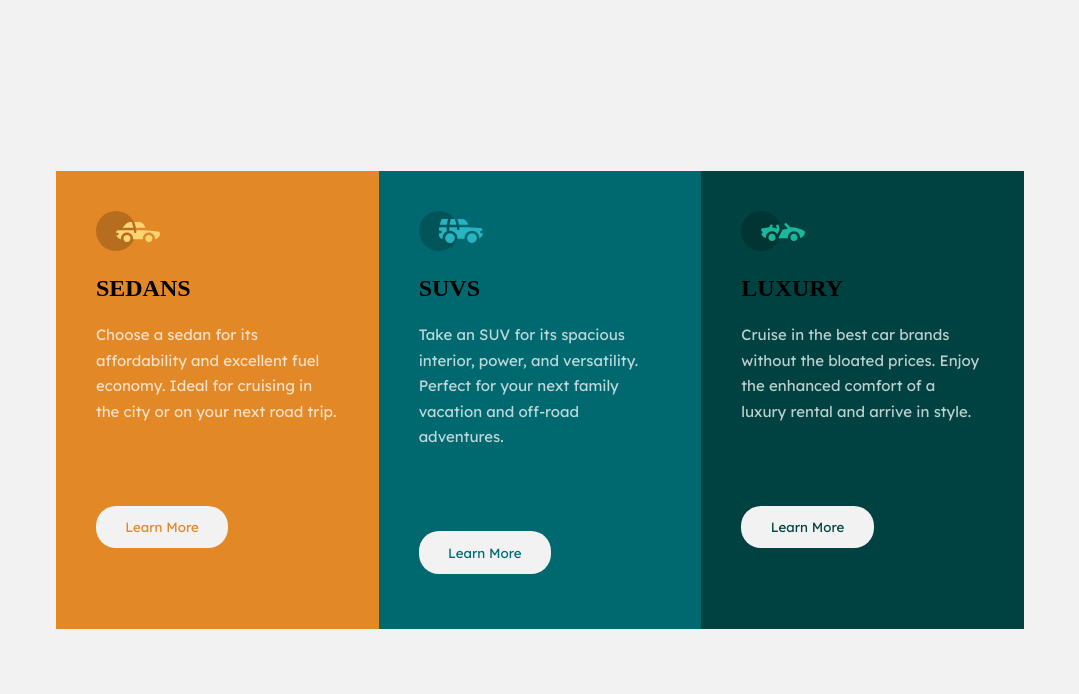
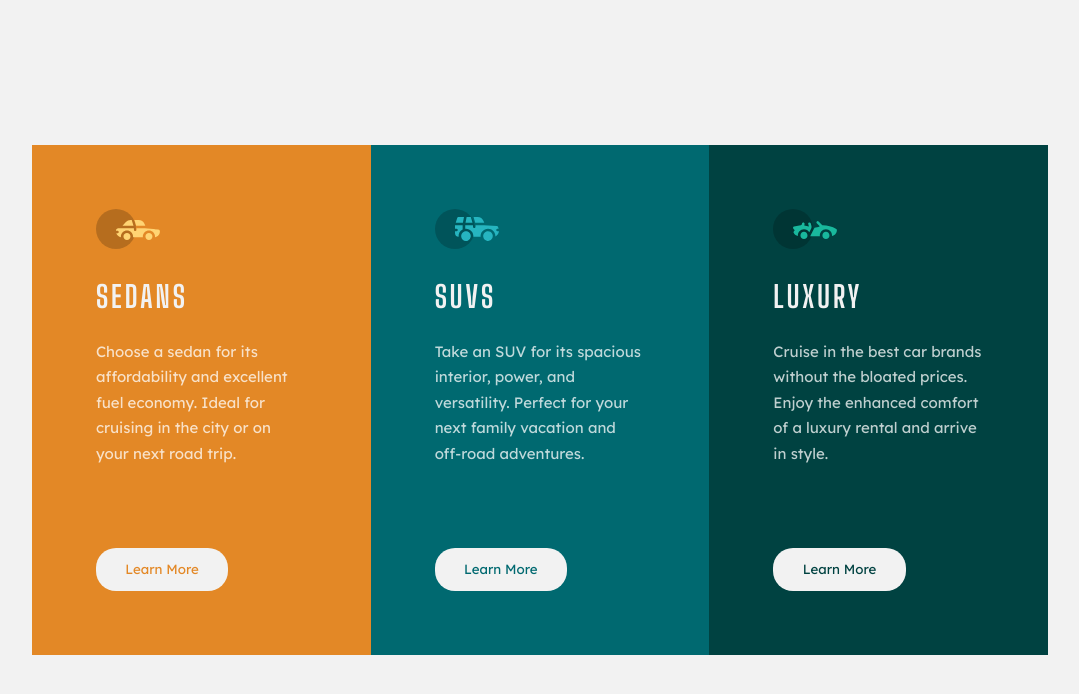
Before and after one commit to iqra0001/3-Column-Preview-Card-Component, a plain HTML site: page index.html in a window 1280 px wide. Shown: the whole page, without its empty margins (100-1179 px from the left). Drawn offline with Linux system fonts and the light colour scheme.

Commit message:
Update style.css

```diff
--- a/style.css
+++ b/style.css
@@ -17,10 +17,11 @@ body{
 	background-color: var(--bg-h-btns);
 }
 
-h1{
+h2{
 	font-family: var(--heading-font);
 	color: var(--bg-h-btns);
 	letter-spacing: 3px;
+	font-size: 30px;
 }
 
 p{
@@ -45,17 +46,17 @@ p{
 
 .card1{
 	background-color: var(--cardone);
-	padding: 2.5em;
+	padding: 4em;
 }
 
 .card2{
 	background-color: var(--cardtwo);
-	padding: 2.5em;
+	padding: 4em;
 }
 
 .card3{
 	background-color: var(--cardthree);
-	padding: 2.5em;
+	padding: 4em;
 }
 
 button{
@@ -65,7 +66,7 @@ button{
 	border-radius: 20px;
 	font-family: var(--paragraph-font);
 	margin-top: 5em;
-	margin-bottom: 1.1em;
+	margin-bottom: auto;
 }
 
 .sedans-btn{
@@ -95,3 +96,9 @@ img:hover{
 	transition: 0.5s;
 	cursor: pointer;
 }
+
+@media screen and (max-width: 767px) {
+	.container{
+		margin: 50px;
+	}
+}
```
